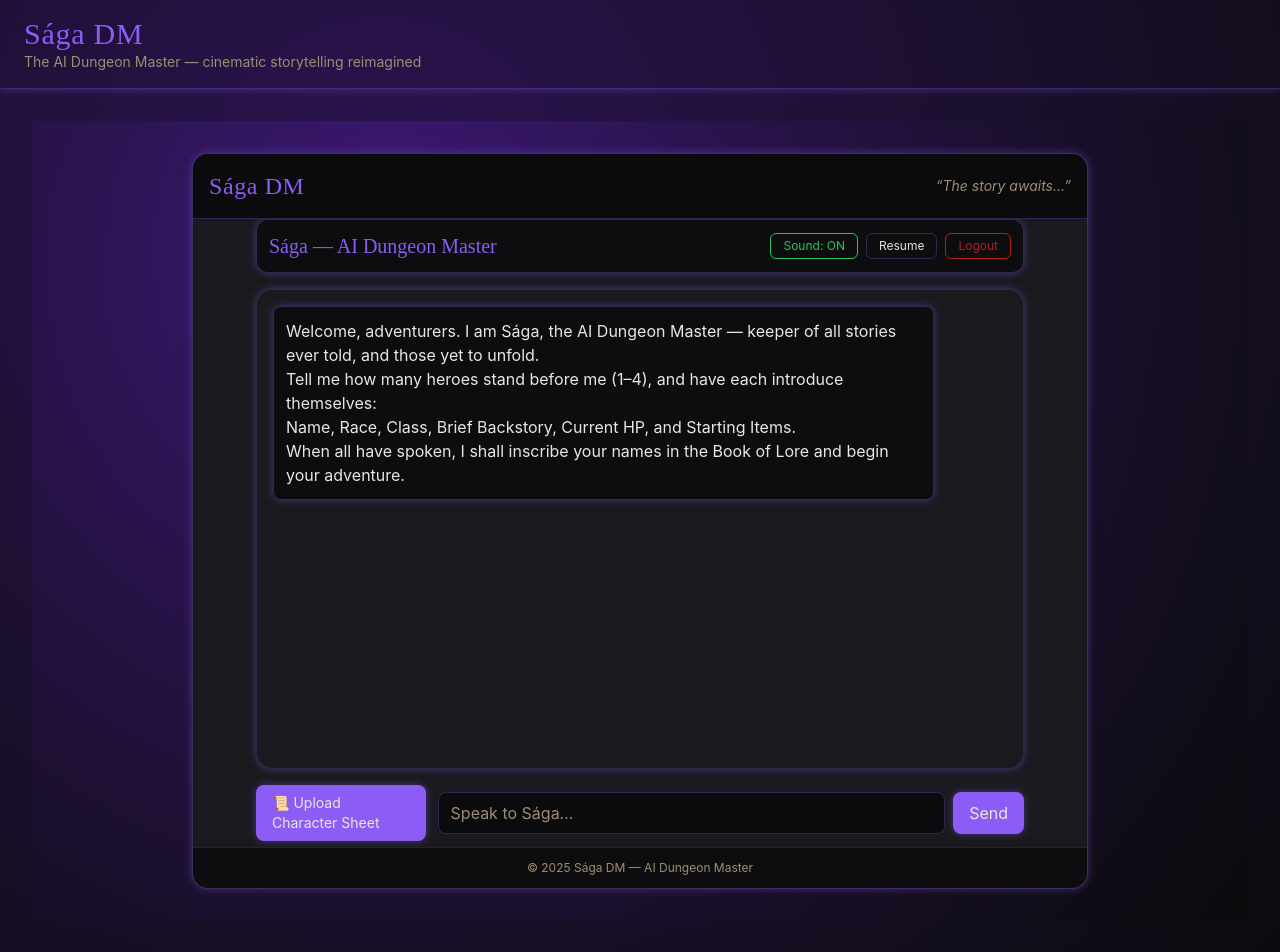
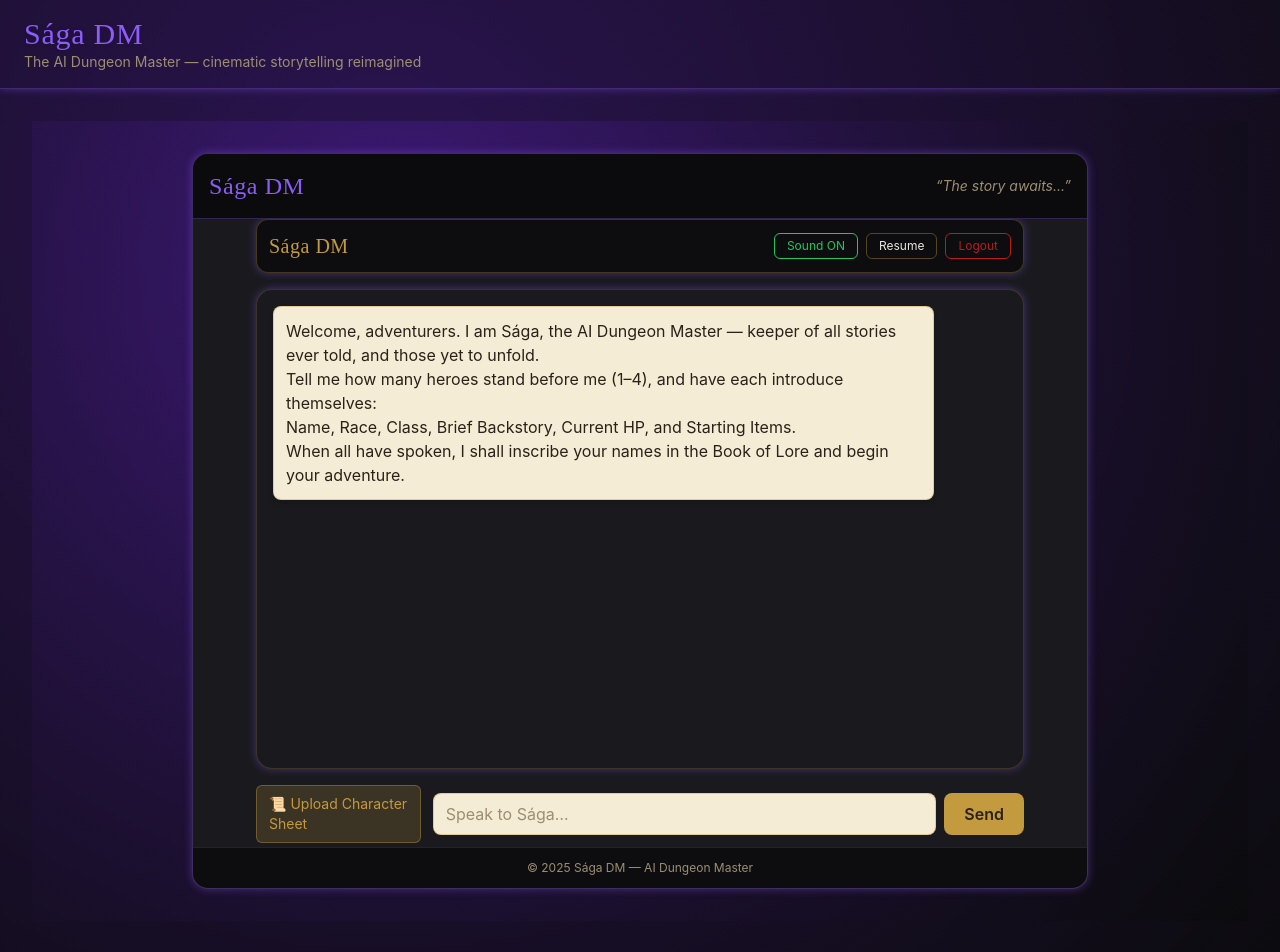
Before and after one commit to ShivKohli/saga-dm-webapp, a Next.js app: page /play in a window 1280 px wide. Shown: the top 952 px of the page. Built offline with nearby package versions, Linux system fonts and the light colour scheme.

Commit message:
Update Chat.tsx

```diff
--- a/components/Chat.tsx
+++ b/components/Chat.tsx
@@ -19,9 +19,6 @@ export default function Chat() {
   const { enqueue, enabled, setEnabled, pause, resume, playing } = useAudioQueue();
   const bottomRef = useRef<HTMLDivElement | null>(null);
 
-  // ───────────────────────────────
-  // 🧠 Send chat message to Saga
-  // ───────────────────────────────
   const send = async () => {
     if (!input.trim() || loading) return;
     const userMsg: Msg = { role: "user", content: input.trim() };
@@ -50,20 +47,13 @@ export default function Chat() {
       console.error("Saga send error:", e);
       setMessages((m) => [
         ...m,
-        {
-          role: "assistant",
-          content:
-            "🌫️ The winds falter… I could not speak that line. Try again, adventurer.",
-        },
+        { role: "assistant", content: "📜 The quill falters… Try again." },
       ]);
     } finally {
       setLoading(false);
     }
   };
 
-  // ───────────────────────────────
-  // 📜 Upload Character Sheet
-  // ───────────────────────────────
   const handleFileChange = async (e: React.ChangeEvent<HTMLInputElement>) => {
     const file = e.target.files?.[0];
     if (!file) return;
@@ -71,27 +61,23 @@ export default function Chat() {
     try {
       const formData = new FormData();
       formData.append("file", file);
-
-      const res = await fetch("/api/upload-character", {
-        method: "POST",
-        body: formData,
-      });
-
+      const res = await fetch("/api/upload-character", { method: "POST", body: formData });
       const data = await res.json();
       if (!res.ok) throw new Error(data?.error || "Upload failed");
-
       setMessages((m) => [
         ...m,
         {
           role: "assistant",
-          content: `📜 I have received your character sheet **${file.name}** and will keep it in mind during our adventure.`,
+          content: `📜 I have received your character sheet **${file.name}**.`,
         },
       ]);
-    } catch (err) {
-      console.error("Upload error:", err);
+    } catch {
       setMessages((m) => [
         ...m,
-        { role: "assistant", content: "⚠️ I could not read that parchment. Try again." },
+        {
+          role: "assistant",
+          content: "⚠️ The parchment was unreadable. Try again, adventurer.",
+        },
       ]);
     } finally {
       setUploading(false);
@@ -99,21 +85,15 @@ export default function Chat() {
     }
   };
 
-  // Auto-scroll
   useEffect(() => {
     bottomRef.current?.scrollIntoView({ behavior: "smooth" });
   }, [messages, loading]);
 
-  // ───────────────────────────────
-  // 💬 UI Rendering
-  // ───────────────────────────────
   return (
-    <div className="w-full max-w-3xl mx-auto flex flex-col">
+    <div className="w-full max-w-3xl mx-auto flex flex-col font-ui">
       {/* Header */}
-      <header className="flex items-center justify-between mb-4 p-3 bg-saga-bg/80 border border-saga-accent/30 rounded-xl shadow-glow">
-        <h1 className="font-saga text-xl text-saga-accent">
-          Sága — AI Dungeon Master
-        </h1>
+      <header className="flex items-center justify-between mb-4 p-3 bg-saga-bg/80 border border-saga-gold/30 rounded-xl shadow-glow">
+        <h1 className="font-saga text-xl text-saga-gold tracking-wide">Sága DM</h1>
         <div className="flex items-center gap-2 text-xs">
           <button
             className={clsx(
@@ -124,10 +104,10 @@ export default function Chat() {
             )}
             onClick={() => setEnabled(!enabled)}
           >
-            {enabled ? "Sound: ON" : "Sound: OFF"}
+            {enabled ? "Sound ON" : "Sound OFF"}
           </button>
           <button
-            className="px-3 py-1 rounded-md border border-saga-accent/30 hover:bg-saga-accent/20 transition"
+            className="px-3 py-1 rounded-md border border-saga-gold/40 hover:bg-saga-gold/20 transition"
             onClick={() => (playing ? pause() : resume())}
           >
             {playing ? "Pause" : "Resume"}
@@ -137,7 +117,7 @@ export default function Chat() {
               await fetch("/api/logout", { method: "POST" });
               window.location.href = "/";
             }}
-            className="px-3 py-1 rounded-md border border-saga-danger text-saga-danger hover:bg-saga-danger hover:text-saga-text transition"
+            className="px-3 py-1 rounded-md border border-saga-danger text-saga-danger hover:bg-saga-danger hover:text-saga-parchment transition"
           >
             Logout
           </button>
@@ -145,15 +125,15 @@ export default function Chat() {
       </header>
 
       {/* Message Area */}
-      <div className="flex-1 bg-saga-panel rounded-2xl p-4 space-y-4 border border-saga-accent/20 shadow-glow overflow-y-auto min-h-[60vh]">
+      <div className="flex-1 bg-saga-panel rounded-2xl p-4 space-y-4 border border-saga-gold/20 shadow-glow overflow-y-auto min-h-[60vh]">
         {messages.map((m, i) => (
           <div
             key={i}
             className={clsx(
               "p-3 rounded-lg whitespace-pre-wrap max-w-[90%]",
               m.role === "assistant"
-                ? "bg-saga-bg/80 text-saga-text self-start border border-saga-accent/30 shadow-glow"
-                : "bg-saga-accent/20 text-saga-gold self-end border border-saga-accent/30 ml-auto"
+                ? "bg-saga-parchment text-saga-ink border border-saga-gold/40 shadow-md self-start"
+                : "bg-saga-parchmentDark text-saga-ink font-semibold border border-saga-gold/30 self-end ml-auto"
             )}
           >
             {m.content}
@@ -161,17 +141,16 @@ export default function Chat() {
         ))}
         {loading && (
           <p className="text-sm text-saga-subtext italic">
-            Sága composes the next line…
+            Sága dips her quill in ink…
           </p>
         )}
         <div ref={bottomRef} />
       </div>
 
-      {/* Upload + Input Controls */}
+      {/* Upload & Input */}
       <div className="mt-4 flex flex-col sm:flex-row items-center gap-3">
-        {/* Upload */}
-        <label className="cursor-pointer btn-saga text-sm flex items-center gap-2">
-          {uploading ? "Uploading..." : "📜 Upload Character Sheet"}
+        <label className="cursor-pointer bg-saga-gold/20 text-saga-gold px-3 py-2 rounded-md border border-saga-gold/40 hover:bg-saga-gold/30 transition text-sm">
+          {uploading ? "Uploading…" : "📜 Upload Character Sheet"}
           <input
             type="file"
             accept=".pdf,.txt,.docx"
@@ -181,15 +160,15 @@ export default function Chat() {
           />
         </label>
 
-        {/* Input */}
         <div className="flex w-full gap-2">
           <input
             className="
-              flex-1 rounded-lg border border-saga-accent/30 bg-saga-bg
-              px-3 py-2 outline-none focus:border-saga-accent
-              focus:ring-1 focus:ring-saga-accent placeholder-saga-subtext
+              flex-1 rounded-lg border border-saga-gold/40
+              bg-saga-parchment px-3 py-2 outline-none
+              focus:border-saga-gold focus:ring-1 focus:ring-saga-gold
+              placeholder-saga-subtext text-saga-ink
             "
-            placeholder="Speak to Sága…"
+            placeholder='Speak to Sága…'
             value={input}
             onChange={(e) => setInput(e.target.value)}
             onKeyDown={(e) => e.key === 'Enter' && send()}
@@ -197,7 +176,7 @@ export default function Chat() {
           <button
             onClick={send}
             disabled={loading}
-            className="btn-saga px-5 py-2 disabled:opacity-50 disabled:cursor-not-allowed"
+            className="bg-saga-gold text-saga-ink font-semibold px-5 py-2 rounded-lg hover:bg-saga-gold/80 disabled:opacity-50 transition"
           >
             Send
           </button>
```
